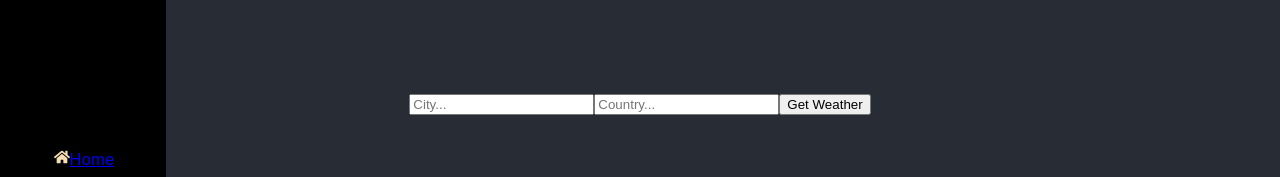
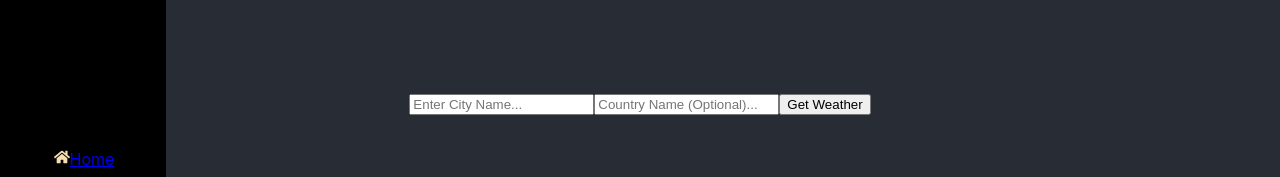
Before and after one commit to sayanmondal2098/mytodo, a React (Create React App) app: page /weather in a window 1280 px wide. Shown: the top 177 px of the page. Built offline with nearby package versions, Linux system fonts and the light colour scheme.

Commit message:
all exception added

```diff
--- a/src/app/component/Weather.js
+++ b/src/app/component/Weather.js
@@ -2,6 +2,7 @@ import React from 'react';
 // import { } from 'bootstrap';
 // import GetWeather from '../component/GetWeather';
 import '../../assect/css/mycss.css'
+import { Redirect } from 'react-router-dom';
 
 
 class Weather extends React.Component{
@@ -74,14 +75,33 @@ class Weather extends React.Component{
             wind_speed : data.wind.speed,
             clouds : data.clouds.all,
         },
-             console.log(data)))
+             console.log(data),
+             (error)=>{
+                this.setState({
+
+                  error : true
+                });
+              }))
     }
+
+    componentDidCatch(error, errorInfo) {
+        // You can also log the error to an error reporting service
+        this.setState({ error: true });
+
+      }
+
+
+
 
     render(){
         const {city, country    ,lon, lat,  icon , main , description, celsius, temp_max, temp_min, pressure,
                      humidity, visibility ,wind_speed,rain, clouds, error} = this.state;
         const imgsrc= `http://openweathermap.org/img/wn/${icon}@2x.png`;
+        if (error) {
+            Redirect('https://google.com')
+          }
         return(
+
 
             <div className="App">
 
@@ -89,11 +109,11 @@ class Weather extends React.Component{
             <form onSubmit={this.getWeather}>
             <input  type="text"
                 name="city"
-                placeholder="City..."
+                placeholder="Enter City Name..."
                 value={this.state.city}
                 onChange={this.handleCityChange}/>
 
-		    <input type="text" name="country" placeholder="Country..."
+		    <input type="text" name="country" placeholder="Country Name (Optional)..."
             value={this.state.country}
             onChange={this.handleCountryChange}
             />
```
